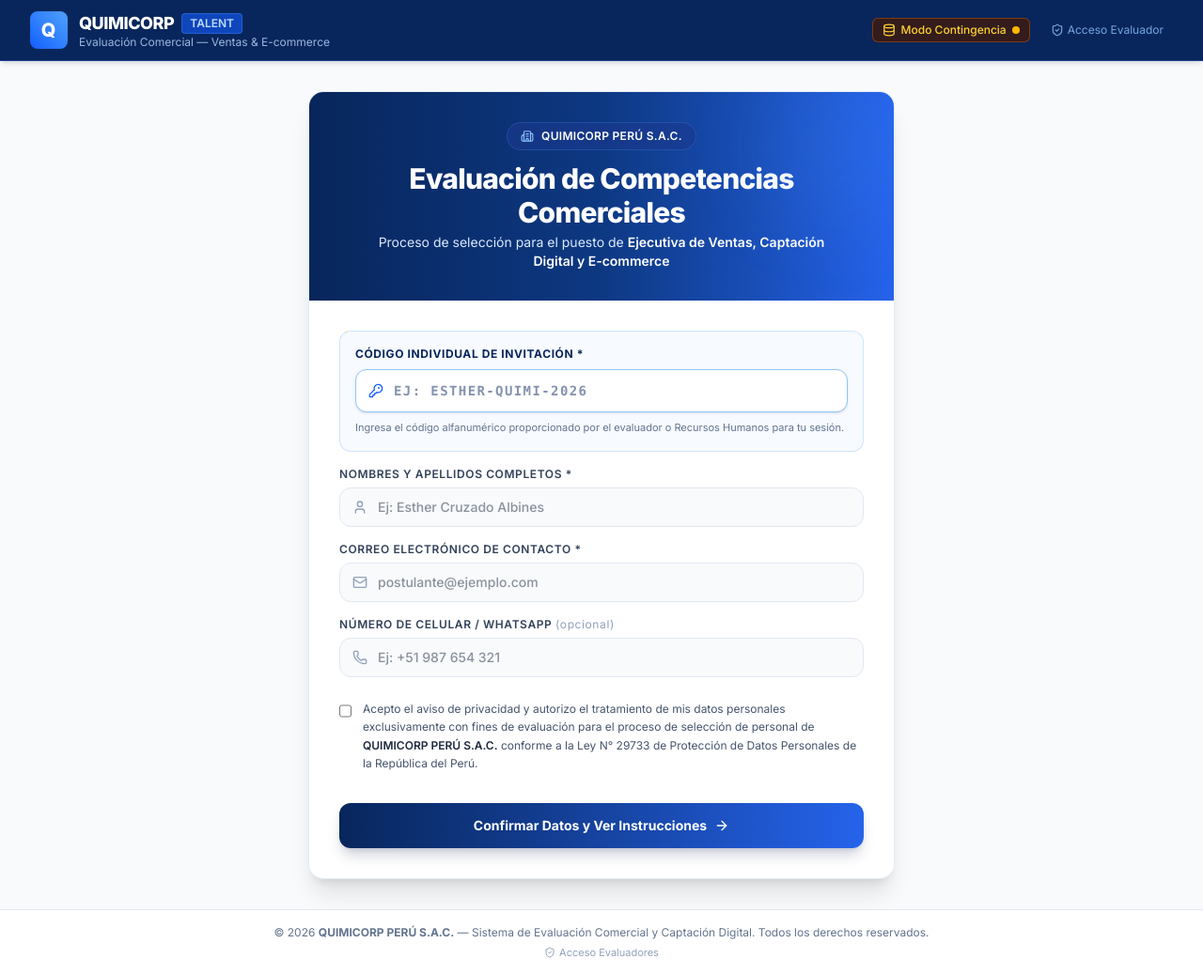
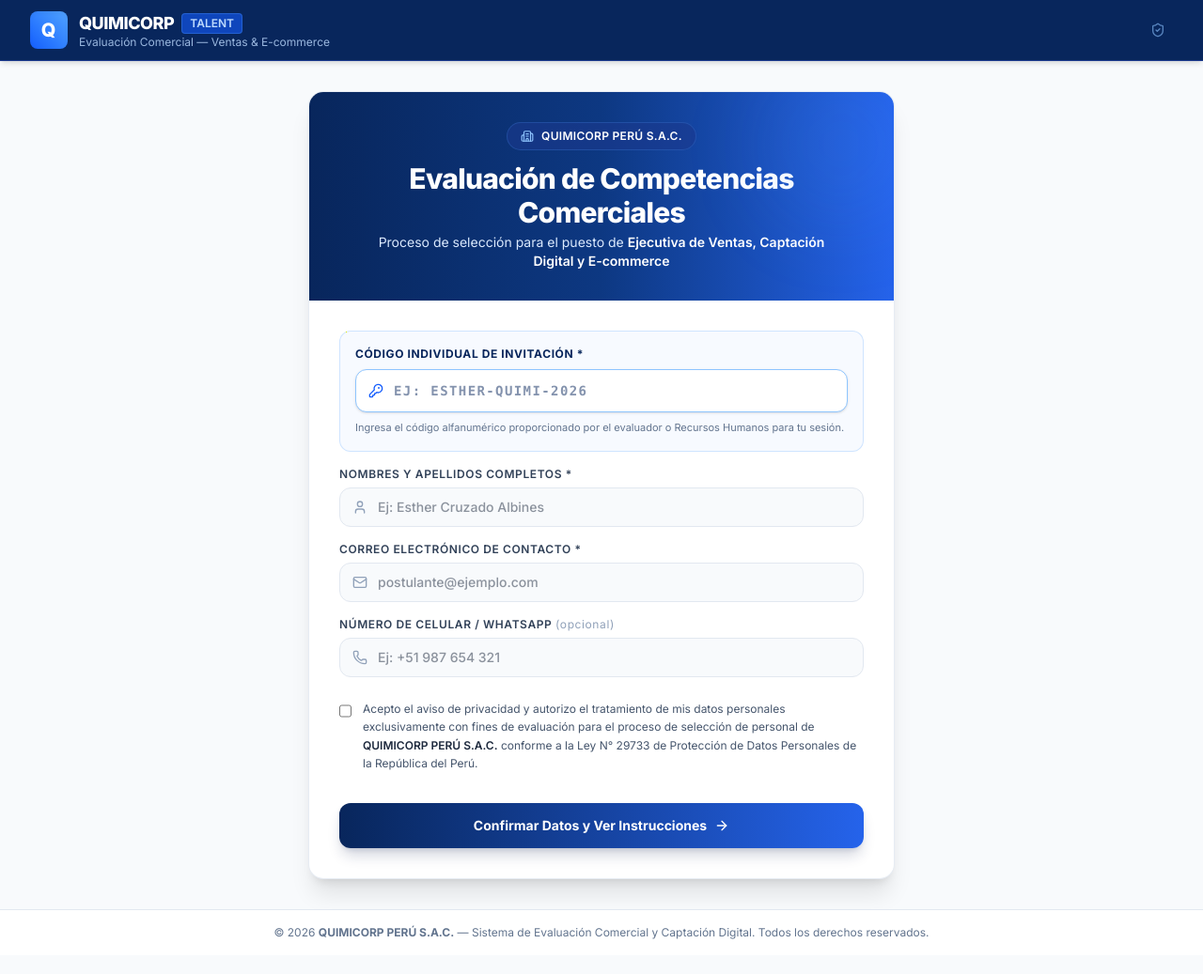
Before and after one commit to Sistemas-FLK/Evaluaciones, a React (Vite) app in the folder client/: page / in a window 1280 px wide. Shown: the whole page at 94% size. Built offline with nearby package versions, Linux system fonts and the light colour scheme; no server answers.

Commit message:
style(navbar): ocultar boton de contingencia y dejar unicamente icono discreto de evaluador en la esquina

```diff
--- a/client/src/App.tsx
+++ b/client/src/App.tsx
@@ -167,17 +167,6 @@
         <p>
           &copy; {new Date().getFullYear()} <strong>QUIMICORP PERÚ S.A.C.</strong> — Sistema de Evaluación Comercial y Captación Digital. Todos los derechos reservados.
         </p>
-        <div className="flex items-center justify-center gap-3 mt-1.5">
-          <button
-            type="button"
-            onClick={() => handleSwitchRole('admin')}
-            className="text-[11px] text-slate-400 hover:text-blue-600 transition-colors flex items-center gap-1 cursor-pointer"
-            title="Panel de evaluación y gerencia"
-          >
-            <ShieldCheck className="w-3 h-3" />
-            <span>Acceso Evaluadores</span>
-          </button>
-        </div>
       </footer>
 
       {/* Modal de autenticación evaluador */}
--- a/client/src/components/Navbar.tsx
+++ b/client/src/components/Navbar.tsx
@@ -51,8 +51,11 @@
         )}
 
         {/* Actions / Role Controls */}
-        <div className="flex items-center gap-3">
-          {/* Supabase status badge */}
+        <div className="flex items-center gap-2">
+          {/* Si está en modo ADMIN: Mostrar estado de base de datos, evaluador activo y botón salir */}
+          {currentRole === 'admin' ? (
+            <>
+              {/* Supabase status badge (Solo visible en admin) */}
               <button
                 onClick={onOpenSupabaseModal}
                 title={supabaseStatus?.message || 'Estado de base de datos'}
@@ -69,8 +72,6 @@
                 <span className={`w-2 h-2 rounded-full ${supabaseStatus?.isConfigured ? 'bg-emerald-400' : 'bg-amber-400'}`}></span>
               </button>
 
-          {/* Si está en modo ADMIN, mostrar perfil de evaluador y botón salir */}
-          {currentRole === 'admin' ? (
               <div className="flex items-center gap-2 bg-blue-950/80 p-1.5 rounded-xl border border-blue-800">
                 <div className="flex items-center gap-1.5 px-2 py-0.5 text-xs text-blue-200">
                   <ShieldCheck className="w-3.5 h-3.5 text-emerald-400" />
@@ -84,16 +85,16 @@
                   Cerrar Sesión
                 </button>
               </div>
+            </>
           ) : (
-            /* Modo Candidata: Enlace sutil para evaluadores */
+            /* Modo Candidata: Únicamente el loguito discreto bien a la esquina sin textos técnicos */
             <button
               type="button"
               onClick={() => onSwitchRole('admin')}
-              className="text-xs text-blue-300 hover:text-white px-2.5 py-1.5 rounded-lg hover:bg-blue-900/40 transition-colors flex items-center gap-1 cursor-pointer opacity-80 hover:opacity-100"
-              title="Acceso exclusivo para evaluadores y gerencia"
+              className="p-2 text-blue-300/60 hover:text-white hover:bg-blue-900/40 rounded-lg transition-all cursor-pointer"
+              title="Acceso restringido"
             >
-              <ShieldCheck className="w-3.5 h-3.5" />
-              <span className="hidden sm:inline">Acceso Evaluador</span>
+              <ShieldCheck className="w-4 h-4" />
             </button>
           )}
         </div>
```
Lines whose indentation alone changed are shown as unchanged.
